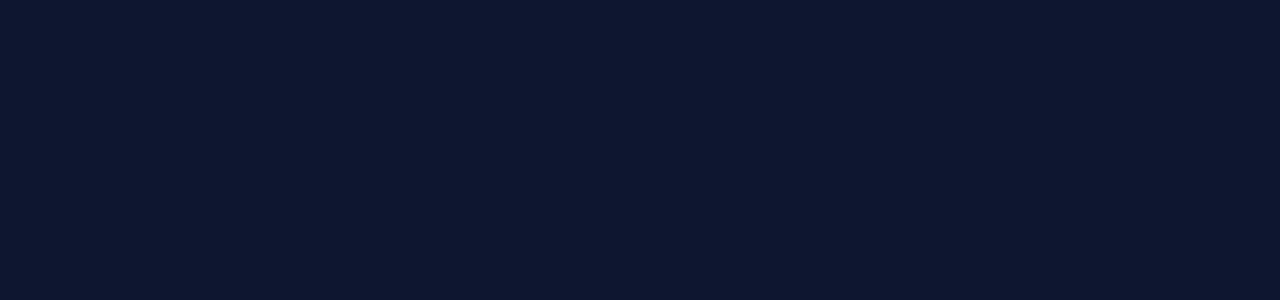
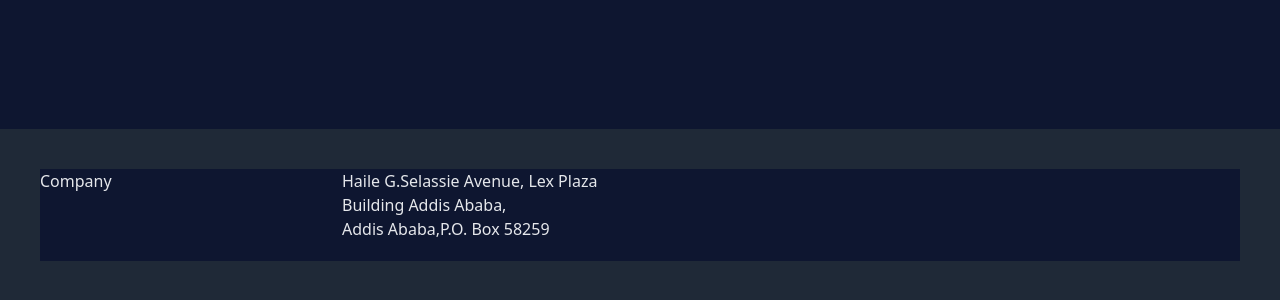
Before and after one commit to yibrino/ASQ, a Next.js app: page / in a window 1280 px wide. Shown: the part 768-1068 px from the top of the page. Before the commit the page ends 897 px from the top, so only its background shows below. Built offline with nearby package versions, Linux system fonts and the light colour scheme.

Commit message:
added footer component

```diff
--- a/src/app/footer.js
+++ b/src/app/footer.js
@@ -0,0 +1,23 @@
+import React from "react";
+
+function footer() {
+  return (
+    <div class="p-10 bg-gray-800 text-gray-200">
+      <div class="max-w-7xl mx-auto">
+        <div class="grid grid-cols-1 md:grid-cols-2 lg:grid-cols-4 gap-2">
+          <div class="mb-5">
+            <h4>Company</h4>
+          </div>
+          <div class="mb-5">
+            Haile G.Selassie Avenue, Lex Plaza Building Addis Ababa,
+            <br />
+            Addis Ababa,P.O. Box 58259
+            <br />
+          </div>
+        </div>
+      </div>
+    </div>
+  );
+}
+
+export default footer;
--- a/src/app/layout.js
+++ b/src/app/layout.js
@@ -1,5 +1,6 @@
 import "./globals.css";
 import Header from "./header/header";
+import Footer from "./footer";
 
 export default function RootLayout({ children }) {
   return (
@@ -8,7 +9,7 @@ export default function RootLayout({ children }) {
         <Header />
       </div>
       {children}
-      {/* <Footer /> */}
+      <Footer />
     </div>
   );
 }
```
